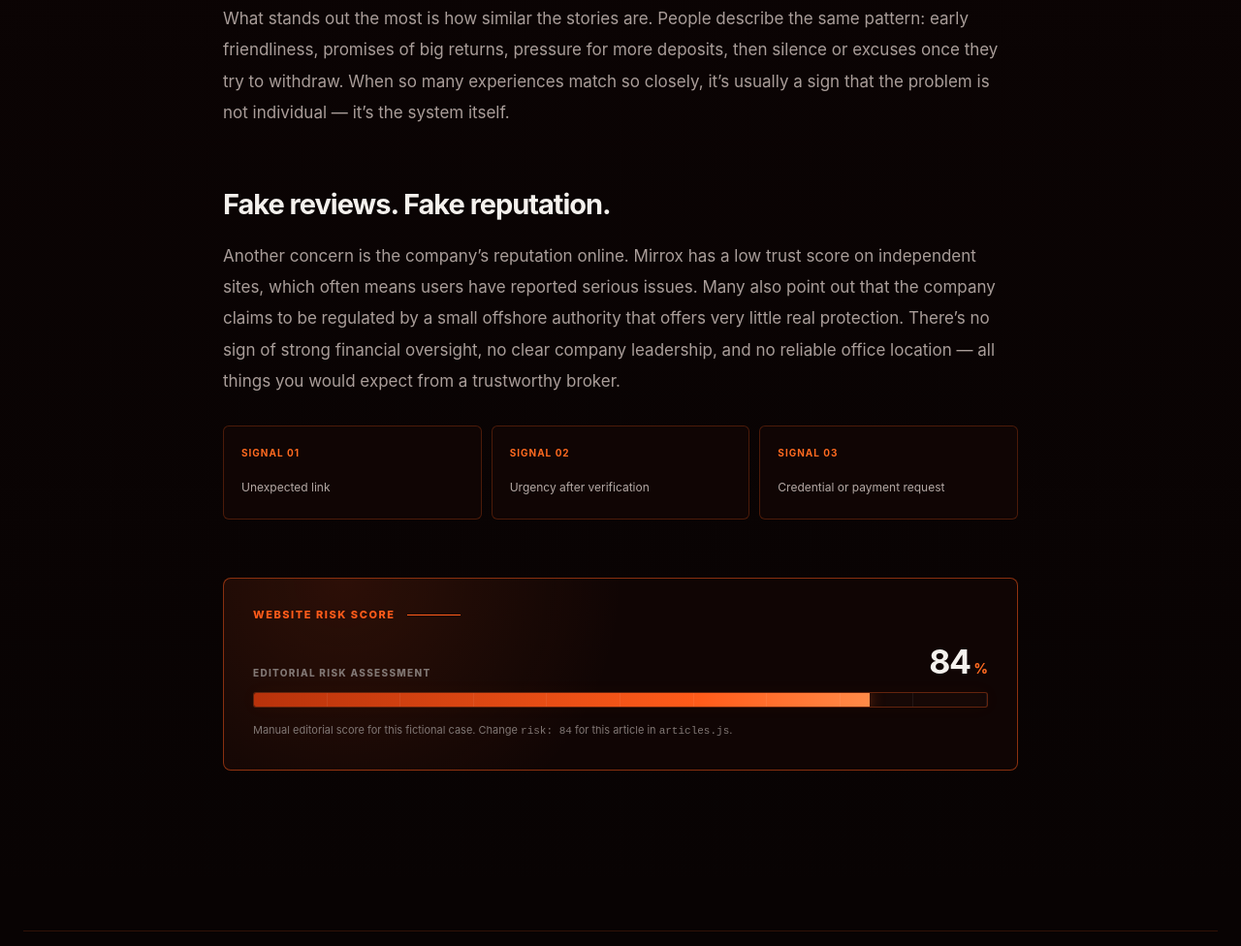
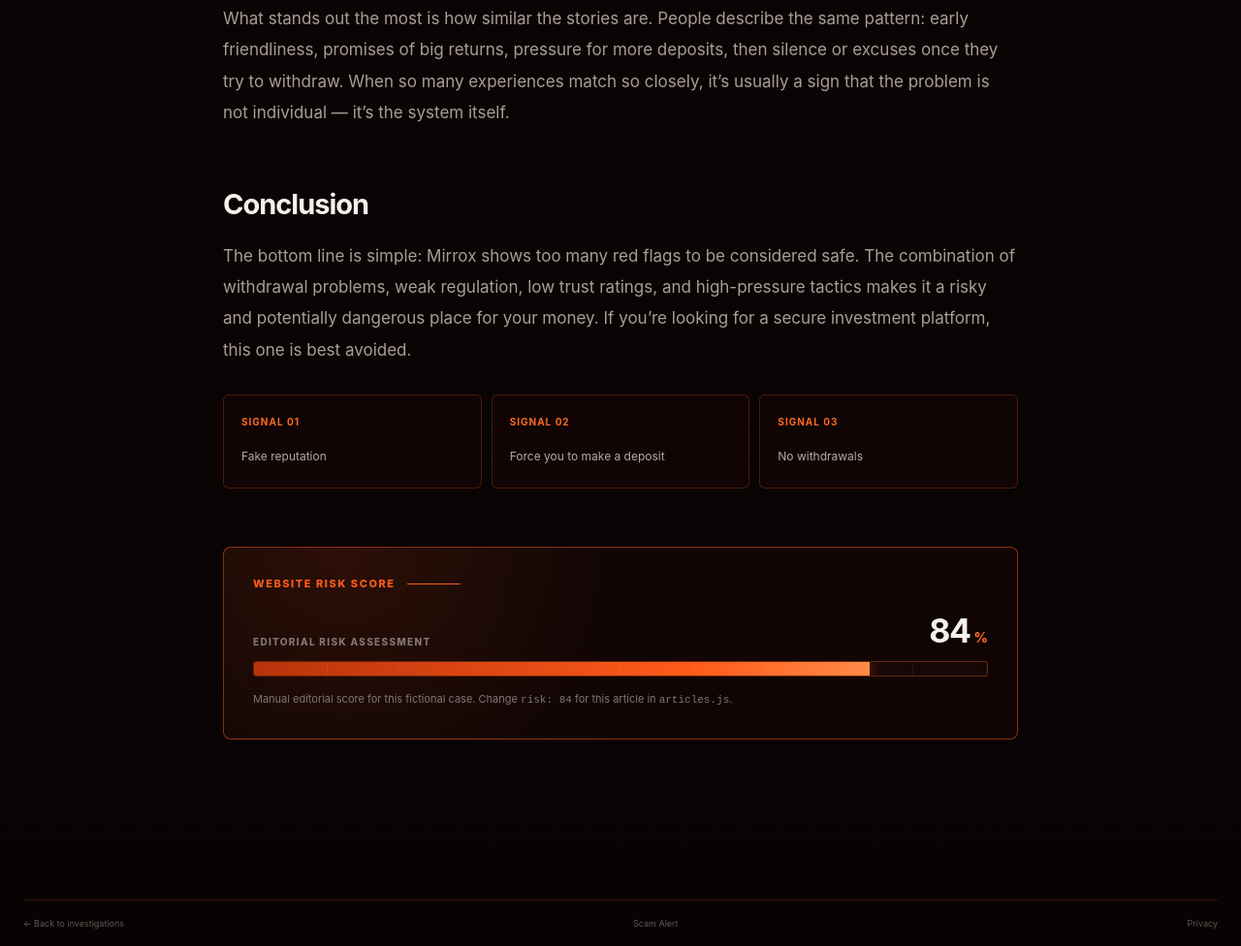
Before and after one commit to c-grd-00/cg, a plain HTML site: page blog/phishing-captcha.html in a window 1280 px wide. Shown: the part 2245-3221 px from the top of the page at 97% size. Drawn offline with Linux system fonts and the light colour scheme.

Commit message:
Update phishing-captcha.html

```diff
--- a/blog/phishing-captcha.html
+++ b/blog/phishing-captcha.html
@@ -28,9 +28,10 @@
 </p>
   <h2>A recurring pattern</h2><p>What stands out the most is how similar the stories are. People describe the same pattern: early friendliness, promises of big returns, pressure for more deposits, then silence or excuses once they try to withdraw. When so many experiences match so closely, it’s usually a sign that the problem is not individual — it’s the system itself.
 </p>
-  <h2>Fake reviews. Fake reputation.</h2><p>Another concern is the company’s reputation online. Mirrox has a low trust score on independent sites, which often means users have reported serious issues. Many also point out that the company claims to be regulated by a small offshore authority that offers very little real protection. There’s no sign of strong financial oversight, no clear company leadership, and no reliable office location — all things you would expect from a trustworthy broker.
+  <h2>Conclusion</h2><p>The bottom line is simple: Mirrox shows too many red flags to be considered safe. The combination of withdrawal problems, weak regulation, low trust ratings, and high-pressure tactics makes it a risky and potentially dangerous place for your money. If you’re looking for a secure investment platform, this one is best avoided.
+
 </p>
-<div class="evidence-grid"><div class="evidence"><strong>SIGNAL 01</strong><span>Unexpected link</span></div><div class="evidence"><strong>SIGNAL 02</strong><span>Urgency after verification</span></div><div class="evidence"><strong>SIGNAL 03</strong><span>Credential or payment request</span></div></div>
+<div class="evidence-grid"><div class="evidence"><strong>SIGNAL 01</strong><span>Fake reputation</span></div><div class="evidence"><strong>SIGNAL 02</strong><span>Force you to make a deposit</span></div><div class="evidence"><strong>SIGNAL 03</strong><span>No withdrawals</span></div></div>
 </div>
 <section class="score-box">
 <div class="article-kicker">WEBSITE RISK SCORE <i></i></div>
```
